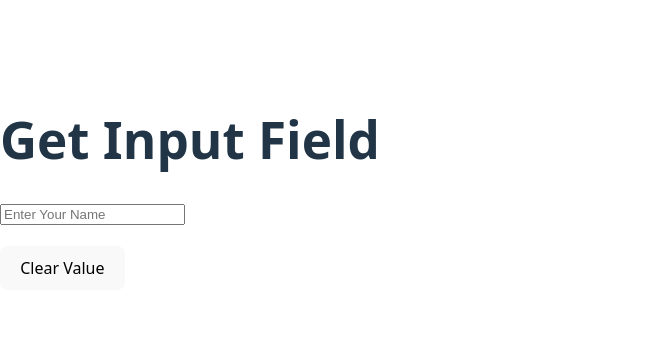
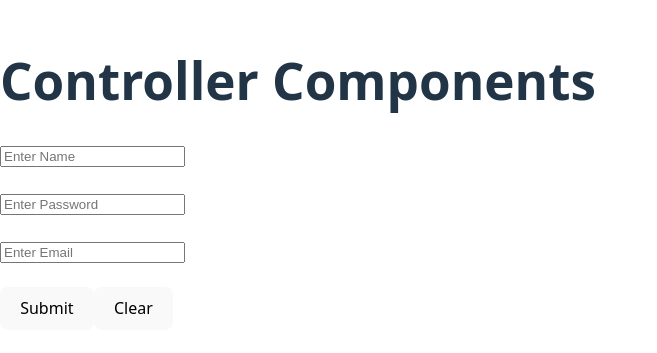
Before and after one commit to Junaid-webdev/react, a React (Vite) app in the folder react-app/: page / in a window 1280 px wide. Shown: the part 217-570 px from the top of the page, without its empty margins (0-657 px from the left). Built offline with nearby package versions, Linux system fonts and the light colour scheme.

Commit message:
controller components

```diff
--- a/react-app/src/App.jsx
+++ b/react-app/src/App.jsx
@@ -1,16 +1,28 @@
 import { useState } from "react";
-import User from "./User";
-import Wrapper from "./wrapper";
+
 
 function App(){
-  const [val,setVal]=useState();
+const [name,setName]=useState()
+const [password,setPassword]=useState()
+const [email,setEmail]=useState()
+  return <>
+  <h1>Controller Components</h1>
+    <form action="" method="get">
+      <input type="text" value={name} onChange={(event)=>setName(event.target.value)} placeholder="Enter Name" />
+      <br /> <br />
 
-  return <>
+      <input type="password" value={password} onChange={(event)=>setPassword(event.target.value)} placeholder="Enter Password" />
+      <br /> <br />
 
-    <h1>Get Input Field</h1>
-    <input value={val} type="text"onChange={(event)=>setVal(event.target.value)} placeholder="Enter Your Name "/>
-    <h4>{val}</h4>
-    <button onClick={()=>setVal("")}>Clear Value</button>
+      <input type="email" value={email} onChange={(event)=>setEmail(event.target.value)}  placeholder="Enter Email" />
+
+      <br /> <br />
+     <button>Submit</button>
+     <button onClick={()=>{setEmail('');setName('');}}>Clear</button>
+      <h3>{name}</h3>
+      <h3>{password}</h3>
+      <h3>{email}</h3>
+    </form>
   </>
 }
 export default App;
```
